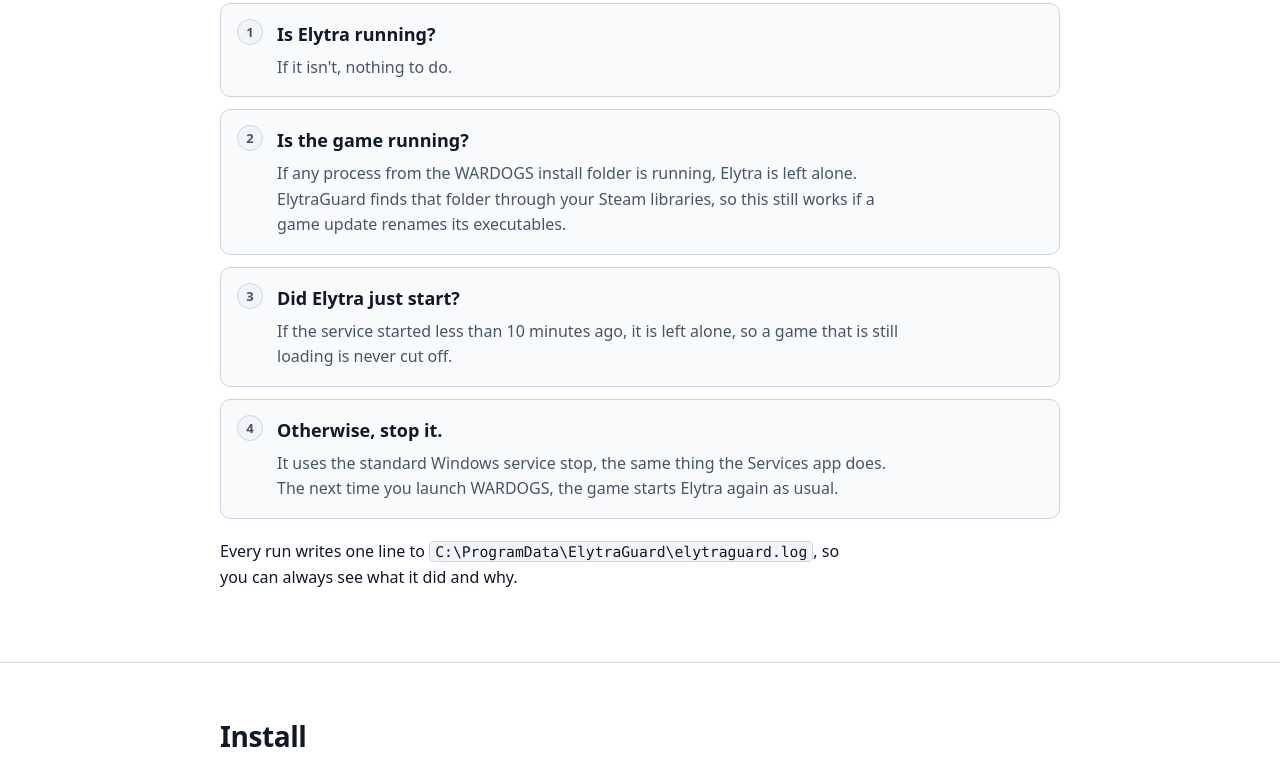
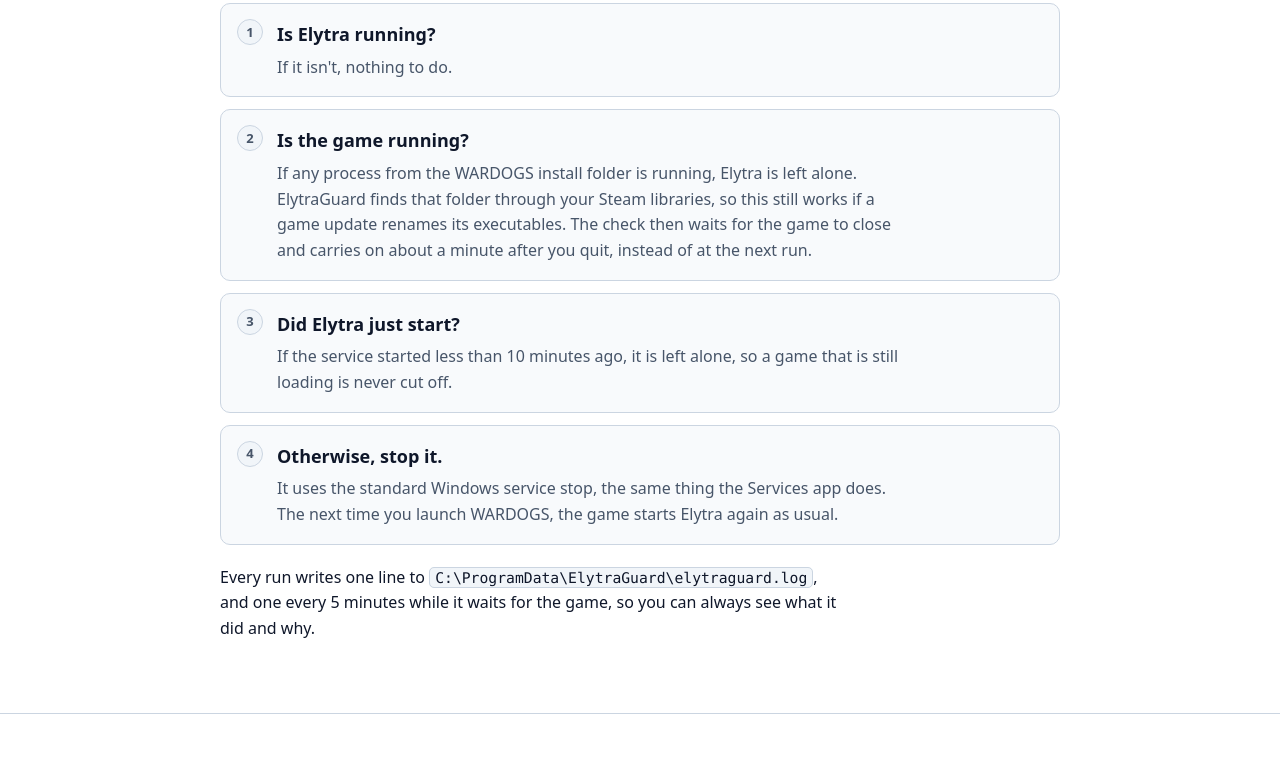
Before and after one commit to superhelten/elytraguard, a plain HTML site: page docs/index.html in a window 1280 px wide. Shown: the part 1169-1936 px from the top of the page. Drawn offline with Linux system fonts and the light colour scheme.

Commit message:
elytraguard: Wait for the game to close instead of the next run
A run that found the game open used to exit, so Elytra kept running for
up to five minutes after the game closed, until the next scheduled run
noticed. Now that run stays. It waits on the game's processes, which
costs no CPU, and once none has run for 45 seconds it decides again from
scratch as if newly started. Elytra stops about a minute after the game
closes. The 45 seconds cover the switch from launcher to game client,
which starts a new process; if the process handle can't be opened, the
guard polls instead.

The task skips its own runs while this one lasts, so the waiting run
logs a game_running line every five minutes, the same line the skipped
runs would have written. status.ps1 and log-based alerts see no
difference.

The installer raises the task's time limit from two minutes to one day,
so a long session is no longer cut off. An existing install needs
install.ps1 run again.

tests\guard.tests.ps1 gains cases for waiting, the heartbeat and a game
that hands over to a new process; the README and landing page describe
the new step.

```diff
--- a/docs/index.html
+++ b/docs/index.html
@@ -185,11 +185,11 @@
       <p class="muted">A scheduled task runs <code>elytraguard.ps1</code> as SYSTEM at startup and every 5 minutes. On each run it checks the following, in order:</p>
       <ol class="rules">
         <li><h3>Is Elytra running?</h3><p>If it isn't, nothing to do.</p></li>
-        <li><h3>Is the game running?</h3><p>If any process from the WARDOGS install folder is running, Elytra is left alone. ElytraGuard finds that folder through your Steam libraries, so this still works if a game update renames its executables.</p></li>
+        <li><h3>Is the game running?</h3><p>If any process from the WARDOGS install folder is running, Elytra is left alone. ElytraGuard finds that folder through your Steam libraries, so this still works if a game update renames its executables. The check then waits for the game to close and carries on about a minute after you quit, instead of at the next run.</p></li>
         <li><h3>Did Elytra just start?</h3><p>If the service started less than 10 minutes ago, it is left alone, so a game that is still loading is never cut off.</p></li>
         <li><h3>Otherwise, stop it.</h3><p>It uses the standard Windows service stop, the same thing the Services app does. The next time you launch WARDOGS, the game starts Elytra again as usual.</p></li>
       </ol>
-      <p style="margin-top:20px">Every run writes one line to <code>C:\ProgramData\ElytraGuard\elytraguard.log</code>, so you can always see what it did and why.</p>
+      <p style="margin-top:20px">Every run writes one line to <code>C:\ProgramData\ElytraGuard\elytraguard.log</code>, and one every 5 minutes while it waits for the game, so you can always see what it did and why.</p>
     </div>
   </section>
 
@@ -217,7 +217,7 @@
           <span class="step-n">Step 3</span>
           <h3>Check that it works</h3>
           <div class="code"><div class="code-head"><span>PowerShell</span><button class="copy" type="button" aria-live="polite">Copy</button></div><pre><code>&amp; "$env:ProgramFiles\ElytraGuard\status.ps1"</code></pre></div>
-          <p class="muted" style="margin-top:10px">It starts with <strong>OK</strong> or <strong>NOT OK</strong> and what is wrong, says whether Elytra is running right now, and lists what the guard did recently. The real test is your next match: while you play it shows <em>WARDOGS open, Elytra left running</em>, and a few minutes after you quit, <em>WARDOGS closed, Elytra stopped by ElytraGuard</em>.</p>
+          <p class="muted" style="margin-top:10px">It starts with <strong>OK</strong> or <strong>NOT OK</strong> and what is wrong, says whether Elytra is running right now, and lists what the guard did recently. The real test is your next match: while you play it shows <em>WARDOGS open, Elytra left running</em>, and about a minute after you quit, <em>WARDOGS closed, Elytra stopped by ElytraGuard</em>.</p>
         </li>
       </ol>
     </div>
```
Also changed, not shown: 4 other files.
